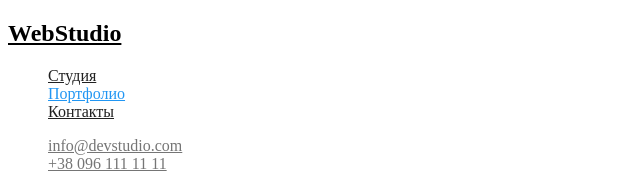
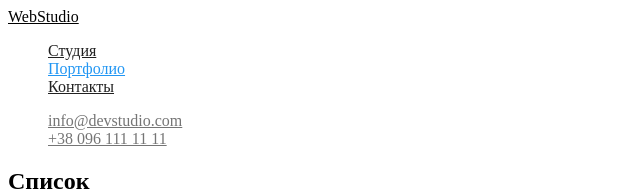
Before and after one commit to SergeyKolienko/Maket2, a plain HTML site: page portfolio.html in a window 1280 px wide. Shown: the top 190 px of the page, without its empty margins (0-640 px from the left). Drawn offline with Linux system fonts and the light colour scheme.

Commit message:
fix logo error

```diff
--- a/portfolio.html
+++ b/portfolio.html
@@ -13,7 +13,7 @@
     <header>
       <nav>
         <a href="/" class="logo">
-          <h1>WebStudio</h1>
+          WebStudio
            </a>
 
         <ul class="site-nav">
@@ -101,7 +101,7 @@
     <!-- футер -->
     <footer>
       <a href="/" class="logo">
-        <h1>WebStudio</h1>
+        WebStudio
       <address>
         <ul>
           <li><a href="" class="nav-adress">г. Киев, пр-т Леси Украинки, 26</a></li>
```
Also changed, not shown: index.html (+2 -2 lines).
